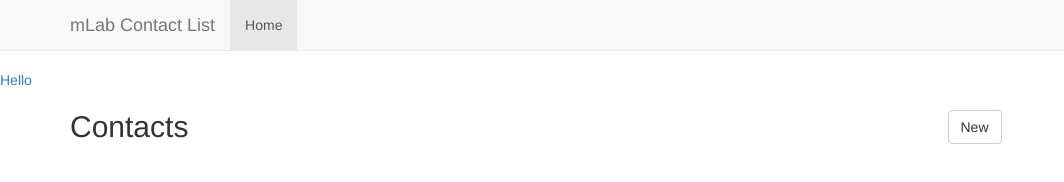
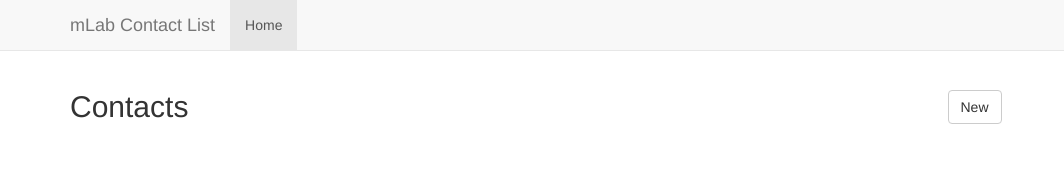
Before and after one commit to aridoza/contact-manager-II, a website: page public/index.html in a window 1280 px wide. Shown: the top 182 px of the page, without its empty margins (0-1064 px from the left). Drawn offline with nearby package versions, Linux system fonts and the light colour scheme; some packages are replaced by stand-ins of ours; no server answers.

```diff
--- a/public/index.html
+++ b/public/index.html
@@ -23,7 +23,6 @@
   <script src="/js/app.js"></script>
 </head>
 <body>
-  <a href="test.html" target="_blank">Hello</a>
   <nav class="navbar navbar-default navbar-fixed-top">
     <div class="container">
       <div class="navbar-header">
```
